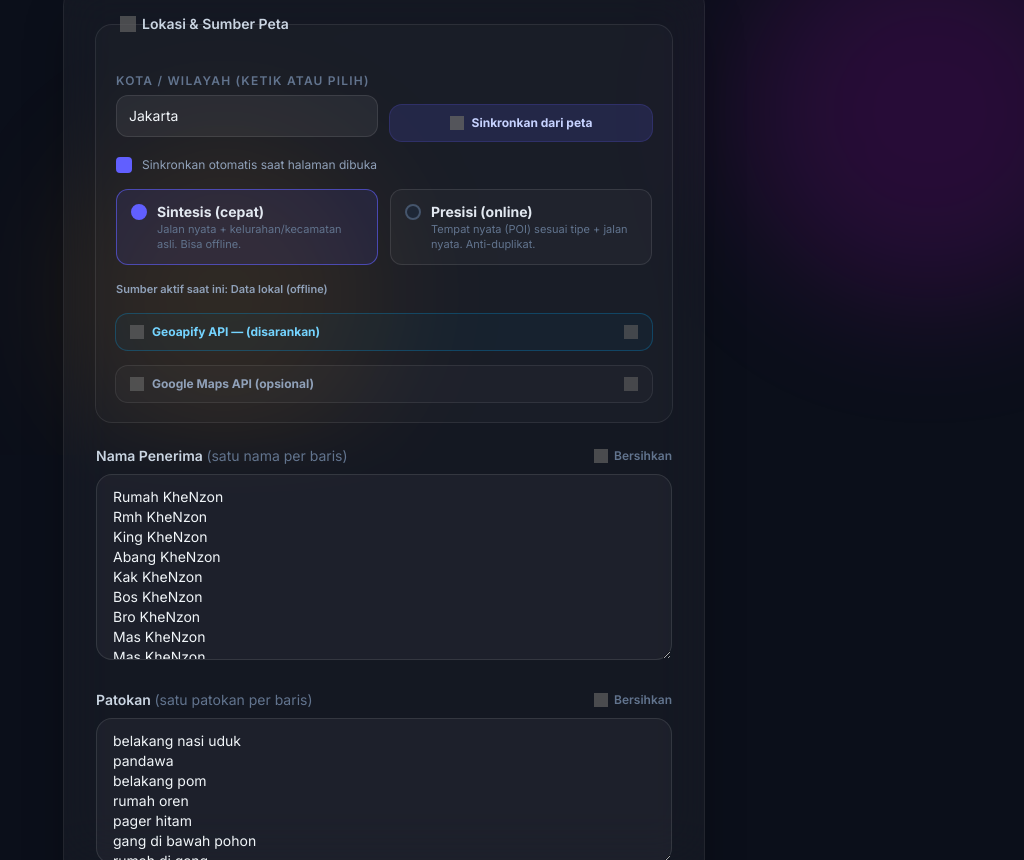
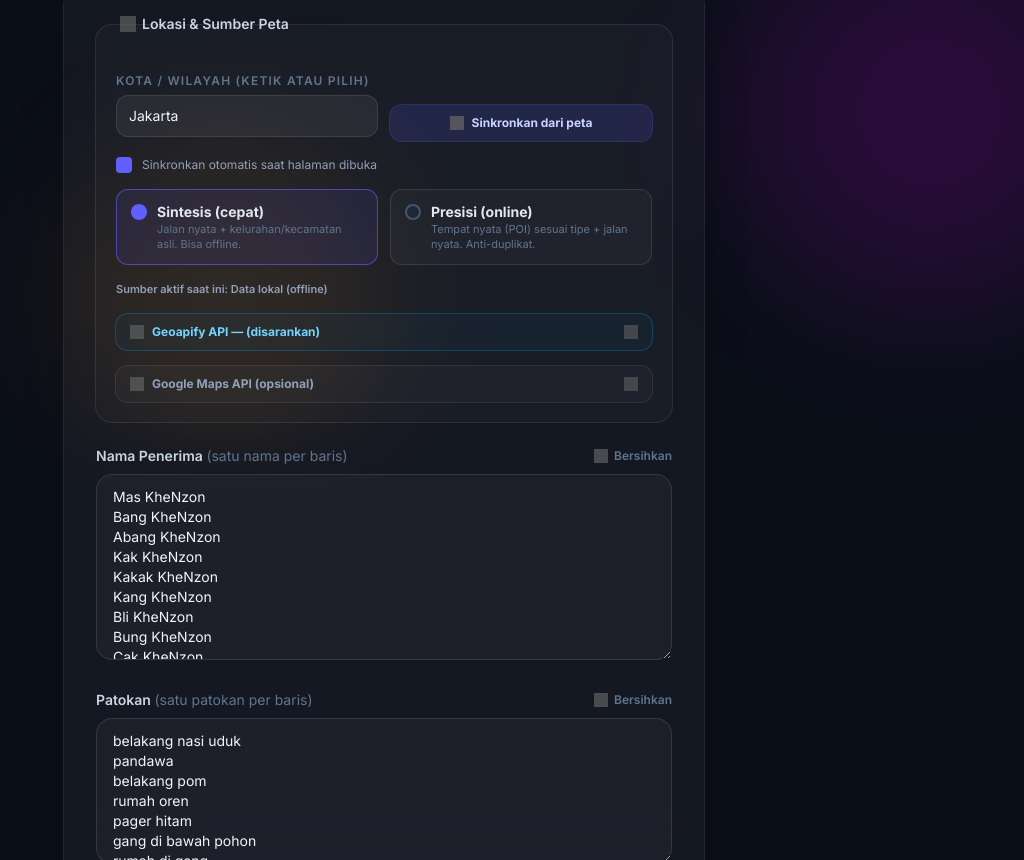
Before and after one commit to ntyver-spec/rysrandomizer, a plain HTML site: page index.html in a window 1280 px wide. Shown: the part 345-1205 px from the top of the page, without its empty margins (256-1280 px from the left). Drawn offline with nearby package versions, Linux system fonts and the light colour scheme; no server answers; grey boxes are pictures that could not be loaded.

Commit message:
Update index.html

```diff
--- a/index.html
+++ b/index.html
@@ -139,20 +139,35 @@
           <label for="inputNama" class="block text-sm font-semibold text-slate-300">Nama Penerima <span class="text-slate-500 font-normal">(satu nama per baris)</span></label>
           <button type="button" id="btnBersihkanNama" class="inline-flex items-center gap-1.5 shrink-0 text-xs font-semibold text-slate-500 hover:text-rose-400 transition"><img src="https://unpkg.com/lucide-static@1.44.0/icons/eraser.svg" alt="" class="w-3.5 h-3.5 invert opacity-70" onerror="this.style.display='none';"><span>Bersihkan</span></button>
         </div>
-        <textarea id="inputNama" rows="8" spellcheck="false" class="w-full rounded-2xl border border-white/10 bg-white/[0.04] px-4 py-3 text-sm text-slate-100 placeholder:text-slate-500 focus:outline-none focus:ring-2 focus:ring-indigo-500/60 focus:border-indigo-500/50 transition resize-y">Rumah KheNzon
+        <textarea id="inputNama" rows="8" spellcheck="false" class="w-full rounded-2xl border border-white/10 bg-white/[0.04] px-4 py-3 text-sm text-slate-100 placeholder:text-slate-500 focus:outline-none focus:ring-2 focus:ring-indigo-500/60 focus:border-indigo-500/50 transition resize-y">Mas KheNzon
+Bang KheNzon
+Abang KheNzon
+Kak KheNzon
+Kakak KheNzon
+Kang KheNzon
+Bli KheNzon
+Bung KheNzon
+Cak KheNzon
+Gus KheNzon
+Ujang KheNzon
+Bro KheNzon
+Boss KheNzon
+Gan KheNzon
+Komandan KheNzon
+Mayor KheNzon
+Sultan KheNzon
+Chief KheNzon
+Captain KheNzon
+Kapten KheNzon
 Rmh KheNzon
 King KheNzon
-Abang KheNzon
-Kak KheNzon
 Bos KheNzon
-Bro KheNzon
-Mas KheNzon
-Mas KheNzon
+Om KheNzon
 Kaka KheNzon
 Mang KheNzon
 Ibu KheNzon
 Mamah KheNzon
-Ibu ay.KheNzon
+Ibu aa.KheNzon
 Tuan KheNzon
 KheNzon bos
 Juragan KheNzon
@@ -160,17 +175,17 @@ Raja KheNzon
 Dewa KheNzon
 KheNzon boskie
 Pak KheNzon
-Mang KheNzon
 Jawara KheNzon
 KheNzon Slow
 KheNzon Bosku
-KheNzon Rys
 KheNzon Ngeri
 KheNzon Ceo
 KheNzon Bigbosss
-KheNzon Raja Nya
+KheNzon Rajanya
 KheNzon Musk
-KheNzon Man</textarea>
+KheNzon Brayy
+KheNzon Man
+KheNzon Cak</textarea>
       </div>
 
       <div>
```
